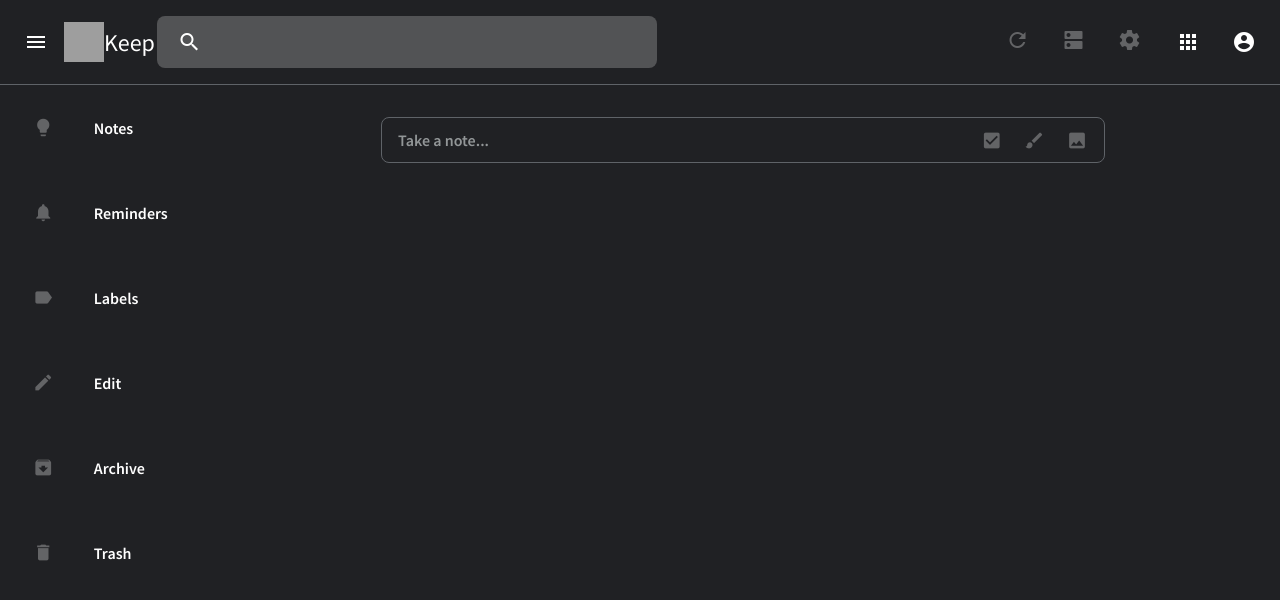
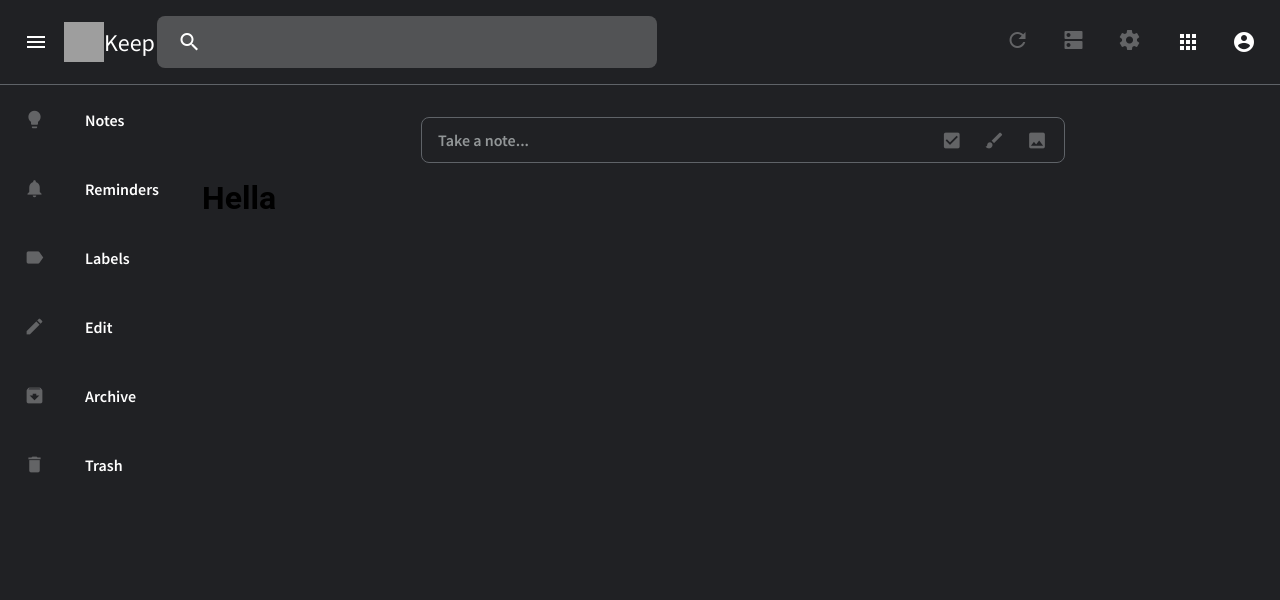
Before and after one commit to adityauphade/Notes-UI, a Vue app: page /#/Notes in a window 1280 px wide. Shown: the top 600 px of the page. Built offline with nearby package versions, Linux system fonts and the light colour scheme; grey boxes are pictures that could not be loaded.

Commit message:
[Aditya] - Made a new component for AddNote

```diff
--- /dev/null
+++ b/src/components/mainContent/AddNote/AddNote.js
@@ -0,0 +1,8 @@
+export default{
+    name: "AddNote",
+    data(){
+        return{
+            expand: true,
+        }
+    }
+}
--- /dev/null
+++ b/src/components/mainContent/AddNote/AddNote.scss
@@ -0,0 +1,103 @@
+$toggle-alignment: 8.25rem;
+$inputbox-width: 40rem;
+
+.create-note {
+  margin: 2rem auto 1rem auto;
+  @include flex-property;
+  justify-content: center;
+  transition: all 0.25s linear;
+  .input-box-default {
+    width: calc($inputbox-width + $toggle-alignment);
+    left: calc($toggle-alignment/2);
+    @include flex-property;
+    position: relative;
+    box-sizing: border-box;
+
+    input {
+      margin: auto;
+      outline: none;
+      border: solid 1px #5f6368;
+      background-color: #202124;
+      padding: 0.75rem 1rem;
+      width: 100%;
+      border-radius: 0.5rem;
+      color: #b8bdbe;
+      font-size: 1rem;
+      font-family: "Source Sans Pro", sans-serif;
+      font-weight: 600;
+      transition: all 0.05s linear;
+      &::placeholder {
+        color: #b8bdbe;
+        opacity: 0.75;
+      }
+    }
+    .material-icons {
+      //   color: #b8bdbe;
+      position: relative;
+      left: -($toggle-alignment);
+      margin-right: 0.35rem;
+    }
+  }
+  .input-box-expanded {
+    @include flex-property;
+    flex-direction: column;
+    width: $inputbox-width;
+    position: relative;
+    border-radius: 0.5rem;
+    border: solid 1px #5f6368;
+    box-sizing: border-box;
+    // padding: 0.75rem 0.5rem 0 0.5rem;
+    .row {
+      @include flex-property;
+      width: 100%;
+      padding: 0.75rem 1rem;
+    }
+    .row.three {
+      justify-content: space-between;
+      span {
+        margin-right: 2.25rem;
+      }
+      button {
+        border: none;
+        background-color: inherit;
+        width: 100%;
+        outline: none;
+        font-family: "Source Sans Pro", sans-serif;
+        font-weight: 600;
+        font-size: 1rem;
+        padding: 0.75rem 1.75rem;
+        border-radius: 0.5rem;
+        color: #b8bdbe;
+        &:hover {
+          background-color: #28292c;
+        }
+      }
+    }
+    //   .row.two {
+    //     input {
+    //         &::placeholder {
+    //           font-size: 1rem;
+    //         }
+    //       }
+    //   }
+    input {
+      border: none;
+      background-color: #202124;
+      width: 100%;
+      outline: none;
+      font-size: 1rem;
+      font-family: "Source Sans Pro", sans-serif;
+      font-weight: 600;
+      color: #b8bdbe;
+      &::placeholder {
+        color: #b8bdbe;
+        opacity: 0.75;
+      }
+    }
+  }
+  // span{
+  //     position: absolute;
+  //     // left: 1rem;
+  //     margin: auto;
+  // }
+}
--- /dev/null
+++ b/src/components/mainContent/AddNote/AddNote.vue
@@ -0,0 +1,63 @@
+<template>
+  <div class="create-note">
+    <div v-if="expand" class="input-box-default">
+      <input
+        @click="expand = !expand"
+        placeholder="Take a note..."
+        type="text"
+      />
+      <span class="material-icons md-light md-inactive md-21">
+        check_box
+      </span>
+      <span class="material-icons md-light md-inactive md-21">
+        brush
+      </span>
+      <span class="material-icons md-light md-inactive md-21">
+        image
+      </span>
+    </div>
+    <div v-else class="input-box-expanded">
+      <div class="row one">
+        <input placeholder="Title" type="text" />
+        <span class="material-icons md-light md-inactive md-21">
+          push_pin
+        </span>
+      </div>
+      <div class="row two">
+        <input placeholder="Take a note..." type="text" />
+      </div>
+      <div class="row three">
+        <div class="icons-left">
+          <span class="material-icons md-light md-inactive md-18">
+            notification_important
+          </span>
+          <span class="material-icons md-light md-inactive md-18">
+            person_add
+          </span>
+          <span class="material-icons md-light md-inactive md-18">
+            palette
+          </span>
+          <span class="material-icons md-light md-inactive md-18">
+            image
+          </span>
+          <span class="material-icons md-light md-inactive md-18">
+            archive
+          </span>
+          <span class="material-icons md-light md-inactive md-18">
+            more_vert
+          </span>
+        </div>
+        <div class="close-button">
+          <button @click="expand = !expand" type="button">Close</button>
+        </div>
+      </div>
+    </div>
+  </div>
+</template>
+
+<script type="module" src="./AddNote.js"></script>
+
+<style lang='scss' scoped>
+@import "@/views/Notes/Notes.scss";
+@import "./AddNote.scss";
+</style>
--- /dev/null
+++ b/src/components/mainContent/GetNotes/GetNotes.js
@@ -0,0 +1,8 @@
+export default{
+    name: "GetNotes",
+    data(){
+        return{
+
+        }
+    }
+}
--- /dev/null
+++ b/src/components/mainContent/GetNotes/GetNotes.vue
@@ -0,0 +1,12 @@
+<template>
+  <div class="view-notes">
+    <h1>Hella</h1>
+  </div>
+</template>
+
+<script type="module" src="./GetNotes.js"></script>
+
+<style lang="scss" scoped>
+@import "@/views/Notes/Notes.scss";
+@import "./GetNotes.scss";
+</style>
--- a/src/components/mainContent/main.scss
+++ b/src/components/mainContent/main.scss
@@ -1,106 +1,5 @@
-$toggle-alignment: 8.25rem;
-
 .notes-dashboard {
   width: 100%;
   height: 100%;
-  .create-note {
-    margin: 2rem auto 1rem auto;
-    @include flex-property;
-    justify-content: center;
-    transition: all 0.25s linear;
-    .input-box-default {
-      width: calc(45rem + $toggle-alignment);
-      left: calc($toggle-alignment/2);
-      @include flex-property;
-      position: relative;
-      box-sizing: border-box;
 
-      input {
-        margin: auto;
-        outline: none;
-        border: solid 1px #5f6368;
-        background-color: #202124;
-        padding: 0.75rem 1rem;
-        width: 100%;
-        border-radius: 0.5rem;
-        color: #b8bdbe;
-        font-size: 1rem;
-        font-family: "Source Sans Pro", sans-serif;
-        font-weight: 600;
-        transition: all 0.05s linear;
-        &::placeholder {
-          color: #b8bdbe;
-          opacity: 0.75;
-        }
-      }
-      .material-icons {
-        //   color: #b8bdbe;
-        position: relative;
-        left: -($toggle-alignment);
-        margin-right: 0.35rem;
-      }
-    }
-    .input-box-expanded {
-      @include flex-property;
-      flex-direction: column;
-      width: 45rem;
-      position: relative;
-      border-radius: 0.5rem;
-      border: solid 1px #5f6368;
-      box-sizing: border-box;
-      // padding: 0.75rem 0.5rem 0 0.5rem;
-      .row {
-        @include flex-property;
-        width: 100%;
-        padding: 0.75rem 1rem;
-      }
-      .row.three {
-        justify-content: space-between;
-        span {
-          margin-right: 2.25rem;
-        }
-        button {
-          border: none;
-          background-color: inherit;
-          width: 100%;
-          outline: none;
-          font-family: "Source Sans Pro", sans-serif;
-          font-weight: 600;
-          font-size: 1rem;
-          padding: 0.75rem 1.75rem;
-          border-radius: 0.5rem;
-          color: #b8bdbe;
-          &:hover {
-            background-color: #28292c;
-          }
-        }
-      }
-      //   .row.two {
-      //     input {
-      //         &::placeholder {
-      //           font-size: 1rem;
-      //         }
-      //       }
-      //   }
-      input {
-        border: none;
-        background-color: #202124;
-        width: 100%;
-        outline: none;
-        font-size: 1rem;
-        font-family: "Source Sans Pro", sans-serif;
-        font-weight: 600;
-        color: #b8bdbe;
-        &::placeholder {
-          color: #b8bdbe;
-          opacity: 0.75;
-        }
-      }
-    }
-    // span{
-    //     position: absolute;
-    //     // left: 1rem;
-    //     margin: auto;
-    // }
-  }
 }
--- a/src/components/mainContent/main.vue
+++ b/src/components/mainContent/main.vue
@@ -1,56 +1,7 @@
 <template>
   <div class="notes-dashboard">
-    <div class="create-note">
-      <div v-if="expand" class="input-box-default">
-        <input @click="expand=!expand" placeholder="Take a note..." type="text" />
-        <span class="material-icons md-light md-inactive md-21">
-          check_box
-        </span>
-        <span class="material-icons md-light md-inactive md-21">
-          brush
-        </span>
-        <span class="material-icons md-light md-inactive md-21">
-          image
-        </span>
-      </div>
-      <div v-else class="input-box-expanded">
-        <div class="row one">
-          <input placeholder="Title" type="text" />
-          <span class="material-icons md-light md-inactive md-21">
-            push_pin
-          </span>
-        </div>
-        <div class="row two">
-          <input placeholder="Take a note..." type="text" />
-        </div>
-        <div class="row three">
-          <div class="icons-left">
-            <span class="material-icons md-light md-inactive md-18">
-              notification_important
-            </span>
-            <span class="material-icons md-light md-inactive md-18">
-              person_add
-            </span>
-            <span class="material-icons md-light md-inactive md-18">
-              palette
-            </span>
-            <span class="material-icons md-light md-inactive md-18">
-              image
-            </span>
-            <span class="material-icons md-light md-inactive md-18">
-              archive
-            </span>
-            <span class="material-icons md-light md-inactive md-18">
-              more_vert
-            </span>
-          </div>
-          <div class="close-button">
-            <button @click="expand = !expand" type="button">Close</button>
-          </div>
-        </div>
-      </div>
-    </div>
-    <div class="view-notes"></div>
+    <AddNote/>
+    <GetNotes/>
   </div>
 </template>
 
--- a/src/components/sideNav/nav.scss
+++ b/src/components/sideNav/nav.scss
@@ -9,8 +9,8 @@
   .icons {
     cursor: pointer;
     display: flex;
-    padding: 0.75rem 1.55rem;
-    margin: 0.75rem 0;
+    padding: 0.5rem 1rem;
+    margin: 0.5rem 0;
     align-items: center;
     label {
       color: #fff;
```
Also changed, not shown: src/components/mainContent/main.js (+7 -0 lines), src/components/mainContent/GetNotes/GetNotes.scss (added).
